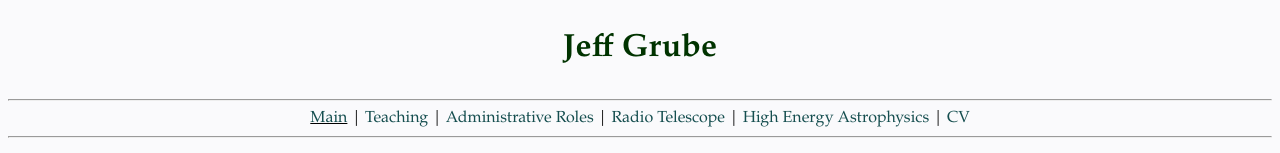
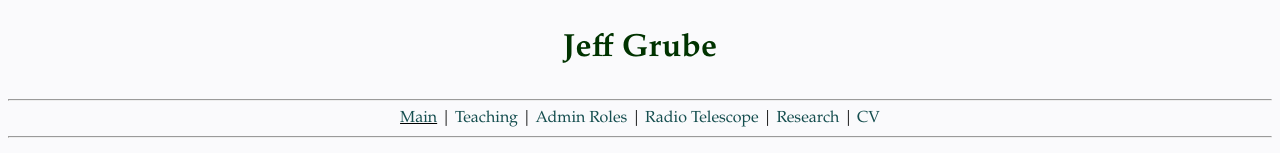
Before and after one commit to jeffreygrube/jeffreygrube.github.io, a plain HTML site: page index.html in a window 1280 px wide. Shown: the top 153 px of the page. Drawn offline with Linux system fonts and the light colour scheme.

Commit message:
Update index.html

```diff
--- a/index.html
+++ b/index.html
@@ -55,16 +55,16 @@ a:visited {
 <center>
 <u><a href="./index.html">Main</a></u>    |
 <a href="./teaching.html">Teaching</a>    |
-<a href="./admin.html">Administrative Roles</a>    |
+<a href="./admin.html">Admin Roles</a>    |
 <a href="./projects.html">Radio Telescope</a>    |
-<a href="./research.html">High Energy Astrophysics</a>    |
+<a href="./research.html">Research</a>    |
 <a href="./CV.pdf">CV</a>
 </center>
 </div>
 
 <hr>
 <div id="bodytext">
-<img src="./profile-grube.jpeg" align="left" hspace="10" style="margin-bottom:5px; width: 300px; height: auto;"/>
+<img src="./images/profile-grube.jpeg" align="left" hspace="10" style="margin-bottom:5px; width: 300px; height: auto;"/>
 <p>
 <p class="justified-text">
 <a href="https://www.kcl.ac.uk/people/jeffrey-grube">Senior Lecturer at the Department of Physics, King's College London</a>
```
